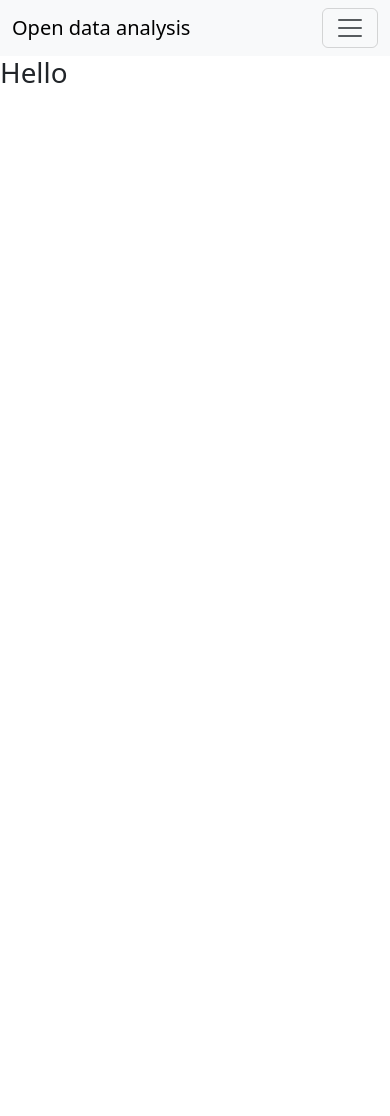
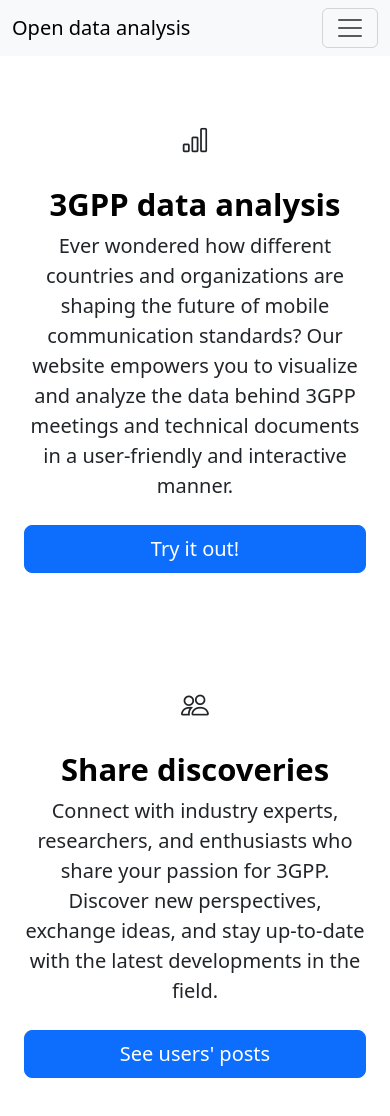
Before and after one commit to EdoTM/open-data-information-ltw-project, a Vue app in the folder frontend/: page / in a window 390 px wide. Shown: the top 1116 px of the page. Before the commit the page ends 844 px from the top, so only its background shows below. Built offline with nearby package versions, Linux system fonts and the light colour scheme; no server answers.

Commit message:
feat: add homepage and timestamp to comments

```diff
--- a/frontend/src/components/Comment.vue
+++ b/frontend/src/components/Comment.vue
@@ -1,16 +1,14 @@
 <script lang="ts" setup>
-export interface CommentData {
-  id: number;
-  content?: string;
-  authorUsername: string;
-  authorProfilePic: string;
-  timestamp?: string;
-  likes: number;
-  liked: boolean;
-}
+import { getDisplayTimestamp } from "../utils/postUtils";
+import { computed } from "vue";
+import { CommentData } from "../types/apiTypes";
 
-defineProps<CommentData>();
+const props = defineProps<CommentData>();
 const emits = defineEmits(["like", "unlike"]);
+
+const displayTimestamp = computed(() => {
+  return getDisplayTimestamp(props.timestamp);
+});
 </script>
 
 <template>
@@ -43,6 +41,7 @@ const emits = defineEmits(["like", "unlike"]);
       <span class="comment-body">
         {{ content }}
       </span>
+      <span class="text-secondary small">&nbsp; – {{ displayTimestamp }}</span>
     </div>
   </div>
 </template>
--- a/frontend/src/components/Post.vue
+++ b/frontend/src/components/Post.vue
@@ -4,8 +4,8 @@ import { computed, ref } from "vue";
 import "../styles/Post.css";
 import CommentsPage from "../pages/posts/CommentsPage.vue";
 import axiosInstance from "../utils/axiosInstance";
-import { CommentData } from "./Comment.vue";
-import { PostData } from "../types/apiTypes";
+import { CommentData, PostData } from "../types/apiTypes";
+import { getDisplayTimestamp } from "../utils/postUtils";
 
 const post = defineProps<
   PostData & {
@@ -26,22 +26,7 @@ const imageZoomModalId = `post-${post.id}-zoomModal`;
 const commentsModalId = `post-${post.id}-commentsModal`;
 
 const displayTimestamp = computed(() => {
-  const date = new Date(post.timestamp + "Z");
-  const now = new Date();
-  const diff = now.getTime() - date.getTime();
-  const diffDays = Math.floor(diff / (1000 * 3600 * 24));
-  const diffHours = Math.floor(diff / (1000 * 3600));
-  const diffMinutes = Math.floor(diff / (1000 * 60));
-  const diffSeconds = Math.floor(diff / 1000);
-  if (diffDays > 0) {
-    return `${diffDays} days ago`;
-  } else if (diffHours > 0) {
-    return `${diffHours} hours ago`;
-  } else if (diffMinutes > 0) {
-    return `${diffMinutes} minutes ago`;
-  } else {
-    return `${diffSeconds} seconds ago`;
-  }
+  return getDisplayTimestamp(post.timestamp);
 });
 
 const dotsMenuOptions = ref([
--- a/frontend/src/pages/HomePage.vue
+++ b/frontend/src/pages/HomePage.vue
@@ -1,3 +1,39 @@
 <template>
-  <h1>Hello</h1>
+  <div>
+    <div class="px-4 py-5 mt-3 text-center">
+      <i class="bi-bar-chart d-block mx-auto mb-4 fs-1" />
+      <h1 class="display-5 fw-bold text-body-emphasis">3GPP data analysis</h1>
+      <div class="col-lg-6 mx-auto">
+        <p class="lead mb-4">
+          Ever wondered how different countries and organizations are shaping
+          the future of mobile communication standards? Our website empowers you
+          to visualize and analyze the data behind 3GPP meetings and technical
+          documents in a user-friendly and interactive manner.
+        </p>
+        <div class="d-grid gap-2 d-sm-flex justify-content-sm-center">
+          <a class="btn btn-primary btn-lg px-4 gap-3" href="/plot"
+            >Try it out!</a
+          >
+        </div>
+      </div>
+    </div>
+
+    <div class="px-4 py-5 mt-3 text-center">
+      <i class="bi-people d-block mx-auto mb-4 fs-1" />
+      <h1 class="display-5 fw-bold text-body-emphasis">Share discoveries</h1>
+      <div class="col-lg-6 mx-auto">
+        <p class="lead mb-4">
+          Connect with industry experts, researchers, and enthusiasts who share
+          your passion for 3GPP. Discover new perspectives, exchange ideas, and
+          stay up-to-date with the latest developments in the field.
+        </p>
+        <div class="d-grid gap-2 d-sm-flex justify-content-sm-center">
+          <a class="btn btn-primary btn-lg px-4 gap-3" href="/report"
+            >See users' posts</a
+          >
+        </div>
+      </div>
+    </div>
+  </div>
 </template>
+<script setup></script>
--- a/frontend/src/pages/plots/PlotBasePage.vue
+++ b/frontend/src/pages/plots/PlotBasePage.vue
@@ -253,10 +253,10 @@ const plotIndex = computed(() =>
         type="button"
         @click="handleRequestPlot"
       >
-        <span class="me-2 my-auto" style="font-weight: bold; font-size: 1.3rem"
+        <i class="bi-bar-chart-line-fill" style="font-size: 1.5rem"></i>
+        <span class="ms-2 my-auto" style="font-weight: bold; font-size: 1.3rem"
           >Plot</span
         >
-        <i class="bi bi-graph-up-arrow" style="font-size: 1.5rem"></i>
       </button>
     </div>
     <div
--- a/frontend/src/pages/posts/CommentsPage.vue
+++ b/frontend/src/pages/posts/CommentsPage.vue
@@ -1,9 +1,9 @@
 <script lang="ts" setup>
 import PostList from "../../components/PostList.vue";
 import axiosInstance from "../../utils/axiosInstance";
-import Comment, { CommentData } from "../../components/Comment.vue";
+import Comment from "../../components/Comment.vue";
 import { ref } from "vue";
-import { PostData } from "../../types/apiTypes";
+import { CommentData, PostData } from "../../types/apiTypes";
 
 const props = defineProps<{
   post: PostData;
--- a/frontend/src/utils/appUtils.ts
+++ b/frontend/src/utils/appUtils.ts
@@ -3,6 +3,12 @@ import axiosInstance from "./axiosInstance";
 import { decodeCredential } from "vue3-google-login";
 import { AxiosResponse } from "axios";
 import { breakpointsBootstrapV5, useBreakpoints } from "@vueuse/core";
+import {
+  GoogleUserData,
+  LoginRequest,
+  SignInResponse,
+  SignUpRequest,
+} from "../types/apiTypes";
 
 export function generatePasswordMD5(plainPassword: string) {
   return md5(plainPassword).toString();
--- a/frontend/src/utils/postUtils.ts
+++ b/frontend/src/utils/postUtils.ts
@@ -1 +1,18 @@
-import { PostData } from "../components/Post.vue";
+export function getDisplayTimestamp(timestamp: string) {
+  const date = new Date(timestamp + "Z");
+  const now = new Date();
+  const diff = now.getTime() - date.getTime();
+  const diffDays = Math.floor(diff / (1000 * 3600 * 24));
+  const diffHours = Math.floor(diff / (1000 * 3600));
+  const diffMinutes = Math.floor(diff / (1000 * 60));
+  const diffSeconds = Math.floor(diff / 1000);
+  if (diffDays > 0) {
+    return `${diffDays} days ago`;
+  } else if (diffHours > 0) {
+    return `${diffHours} hours ago`;
+  } else if (diffMinutes > 0) {
+    return `${diffMinutes} minutes ago`;
+  } else {
+    return `${diffSeconds} seconds ago`;
+  }
+}
```
Also changed, not shown: frontend/src/types/apiTypes.d.ts (+10 -0 lines).
